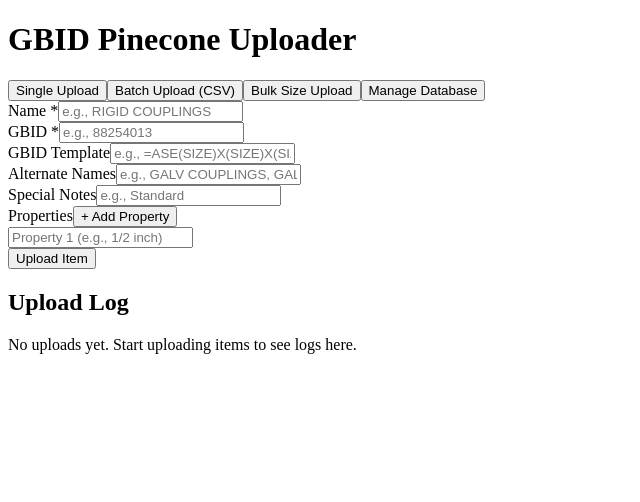
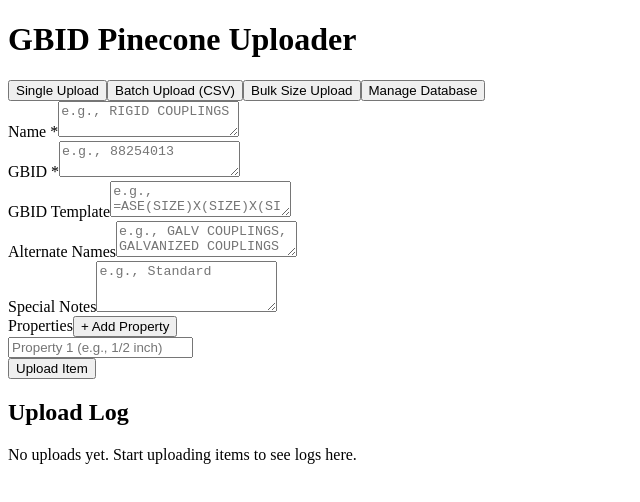
Before and after one commit to connortrolfe/gbid-uploader, a Next.js app: page / in a window 1280 px wide. Shown: the top 502 px of the page, without its empty margins (0-640 px from the left). Built offline with nearby package versions, Linux system fonts and the light colour scheme.

Commit message:
Update index.js

```diff
--- a/pages/index.js
+++ b/pages/index.js
@@ -499,11 +499,11 @@
                   <label className="block text-sm font-medium text-gray-700 mb-1">
                     Name *
                   </label>
-                  <input
-                    type="text"
+                  <textarea
                     value={formData.name}
                     onChange={(e) => setFormData({...formData, name: e.target.value})}
-                    className="w-full px-3 py-2 border border-gray-300 rounded-md focus:outline-none focus:ring-2 focus:ring-blue-500"
+                    rows={2}
+                    className="w-full px-3 py-2 border border-gray-300 rounded-md focus:outline-none focus:ring-2 focus:ring-blue-500 resize-y"
                     placeholder="e.g., RIGID COUPLINGS"
                   />
                 </div>
@@ -511,11 +511,11 @@
                   <label className="block text-sm font-medium text-gray-700 mb-1">
                     GBID *
                   </label>
-                  <input
-                    type="text"
+                  <textarea
                     value={formData.gbid}
                     onChange={(e) => setFormData({...formData, gbid: e.target.value})}
-                    className="w-full px-3 py-2 border border-gray-300 rounded-md focus:outline-none focus:ring-2 focus:ring-blue-500"
+                    rows={2}
+                    className="w-full px-3 py-2 border border-gray-300 rounded-md focus:outline-none focus:ring-2 focus:ring-blue-500 resize-y"
                     placeholder="e.g., 88254013"
                   />
                 </div>
@@ -525,11 +525,11 @@
                 <label className="block text-sm font-medium text-gray-700 mb-1">
                   GBID Template
                 </label>
-                <input
-                  type="text"
+                <textarea
                   value={formData.gbidTemplate}
                   onChange={(e) => setFormData({...formData, gbidTemplate: e.target.value})}
-                  className="w-full px-3 py-2 border border-gray-300 rounded-md focus:outline-none focus:ring-2 focus:ring-blue-500"
+                  rows={2}
+                  className="w-full px-3 py-2 border border-gray-300 rounded-md focus:outline-none focus:ring-2 focus:ring-blue-500 resize-y"
                   placeholder="e.g., =ASE(SIZE)X(SIZE)X(SIZE)*"
                 />
               </div>
@@ -538,11 +538,11 @@
                 <label className="block text-sm font-medium text-gray-700 mb-1">
                   Alternate Names
                 </label>
-                <input
-                  type="text"
+                <textarea
                   value={formData.alternateNames}
                   onChange={(e) => setFormData({...formData, alternateNames: e.target.value})}
-                  className="w-full px-3 py-2 border border-gray-300 rounded-md focus:outline-none focus:ring-2 focus:ring-blue-500"
+                  rows={2}
+                  className="w-full px-3 py-2 border border-gray-300 rounded-md focus:outline-none focus:ring-2 focus:ring-blue-500 resize-y"
                   placeholder="e.g., GALV COUPLINGS, GALVANIZED COUPLINGS"
                 />
               </div>
@@ -551,11 +551,11 @@
                 <label className="block text-sm font-medium text-gray-700 mb-1">
                   Special Notes
                 </label>
-                <input
-                  type="text"
+                <textarea
                   value={formData.specialNotes}
                   onChange={(e) => setFormData({...formData, specialNotes: e.target.value})}
-                  className="w-full px-3 py-2 border border-gray-300 rounded-md focus:outline-none focus:ring-2 focus:ring-blue-500"
+                  rows={3}
+                  className="w-full px-3 py-2 border border-gray-300 rounded-md focus:outline-none focus:ring-2 focus:ring-blue-500 resize-y"
                   placeholder="e.g., Standard"
                 />
               </div>
@@ -738,10 +738,10 @@
                           <tr key={getRowId(item)} className="hover:bg-gray-50">
                             <td className="px-6 py-4 whitespace-nowrap text-sm font-medium text-gray-900">
                               {editingRowId === getRowId(item) ? (
-                                <input
-                                  type="text"
+                                <textarea
                                   value={editFormData.name}
-                                  className="w-full px-2 py-1 border border-gray-300 rounded"
+                                  className="w-full px-2 py-1 border border-gray-300 rounded resize-y"
+                                  rows={2}
                                   onChange={e => setEditFormData({ ...editFormData, name: e.target.value })}
                                 />
                               ) : (
@@ -750,10 +750,10 @@
                             </td>
                             <td className="px-6 py-4 whitespace-nowrap text-sm text-gray-500">
                               {editingRowId === getRowId(item) ? (
-                                <input
-                                  type="text"
+                                <textarea
                                   value={editFormData.gbid}
-                                  className="w-full px-2 py-1 border border-gray-300 rounded"
+                                  className="w-full px-2 py-1 border border-gray-300 rounded resize-y"
+                                  rows={2}
                                   onChange={e => setEditFormData({ ...editFormData, gbid: e.target.value })}
                                 />
                               ) : (
@@ -762,10 +762,10 @@
                             </td>
                             <td className="px-6 py-4 whitespace-nowrap text-sm text-gray-500">
                               {editingRowId === getRowId(item) ? (
-                                <input
-                                  type="text"
+                                <textarea
                                   value={editFormData.gbidTemplate}
-                                  className="w-full px-2 py-1 border border-gray-300 rounded"
+                                  className="w-full px-2 py-1 border border-gray-300 rounded resize-y"
+                                  rows={2}
                                   onChange={e => setEditFormData({ ...editFormData, gbidTemplate: e.target.value })}
                                 />
                               ) : (
@@ -774,10 +774,10 @@
                             </td>
                             <td className="px-6 py-4 whitespace-nowrap text-sm text-gray-500">
                               {editingRowId === getRowId(item) ? (
-                                <input
-                                  type="text"
+                                <textarea
                                   value={editFormData.properties}
-                                  className="w-full px-2 py-1 border border-gray-300 rounded"
+                                  className="w-full px-2 py-1 border border-gray-300 rounded resize-y"
+                                  rows={2}
                                   onChange={e => setEditFormData({ ...editFormData, properties: e.target.value })}
                                 />
                               ) : (
@@ -786,10 +786,10 @@
                             </td>
                             <td className="px-6 py-4 whitespace-nowrap text-sm text-gray-500">
                               {editingRowId === getRowId(item) ? (
-                                <input
-                                  type="text"
+                                <textarea
                                   value={editFormData.alternate_names}
-                                  className="w-full px-2 py-1 border border-gray-300 rounded"
+                                  className="w-full px-2 py-1 border border-gray-300 rounded resize-y"
+                                  rows={2}
                                   onChange={e => setEditFormData({ ...editFormData, alternate_names: e.target.value })}
                                 />
                               ) : (
@@ -798,10 +798,10 @@
                             </td>
                             <td className="px-6 py-4 whitespace-nowrap text-sm text-gray-500">
                               {editingRowId === getRowId(item) ? (
-                                <input
-                                  type="text"
+                                <textarea
                                   value={editFormData.special_notes}
-                                  className="w-full px-2 py-1 border border-gray-300 rounded"
+                                  className="w-full px-2 py-1 border border-gray-300 rounded resize-y"
+                                  rows={3}
                                   onChange={e => setEditFormData({ ...editFormData, special_notes: e.target.value })}
                                 />
                               ) : (
```
